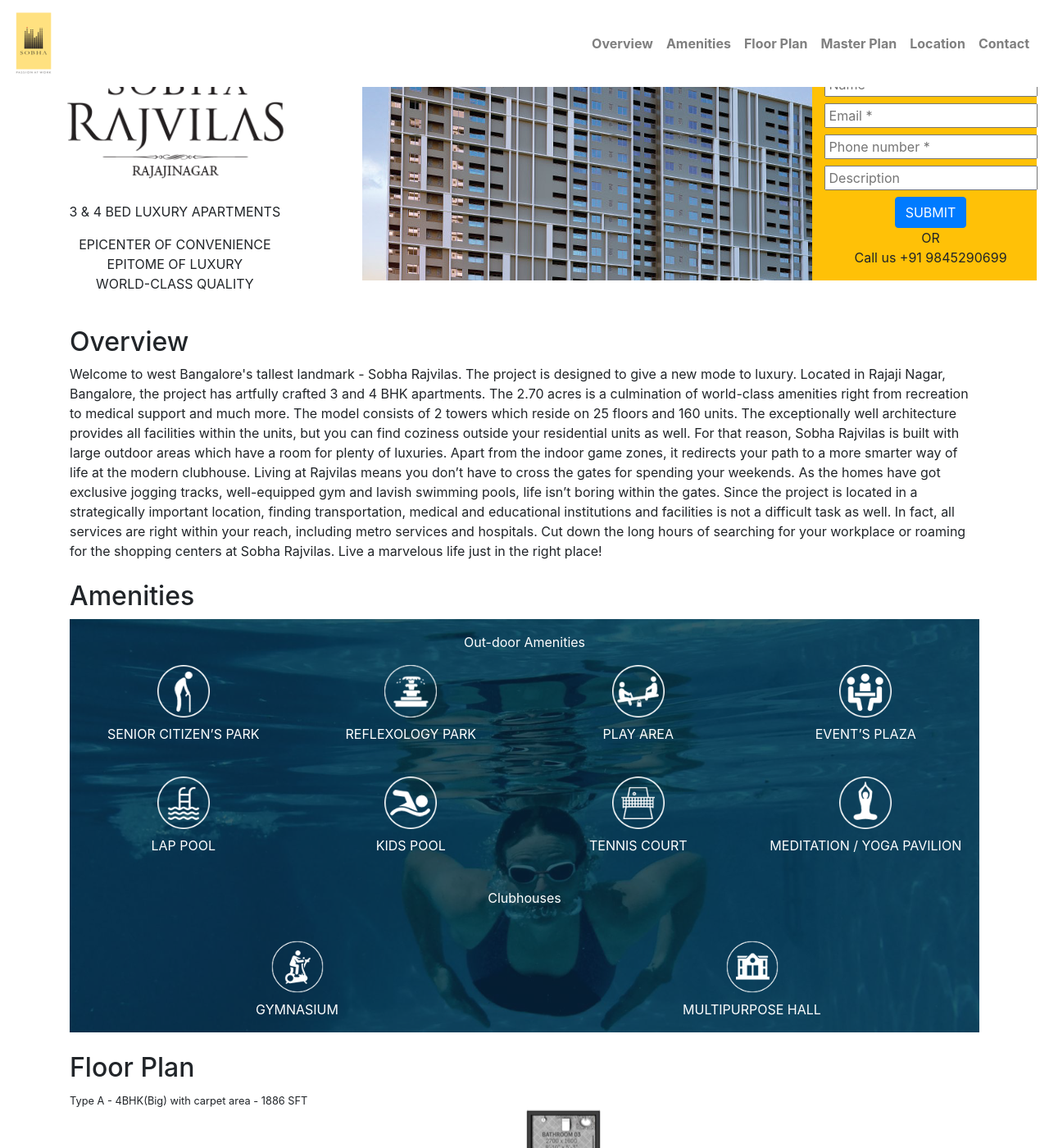
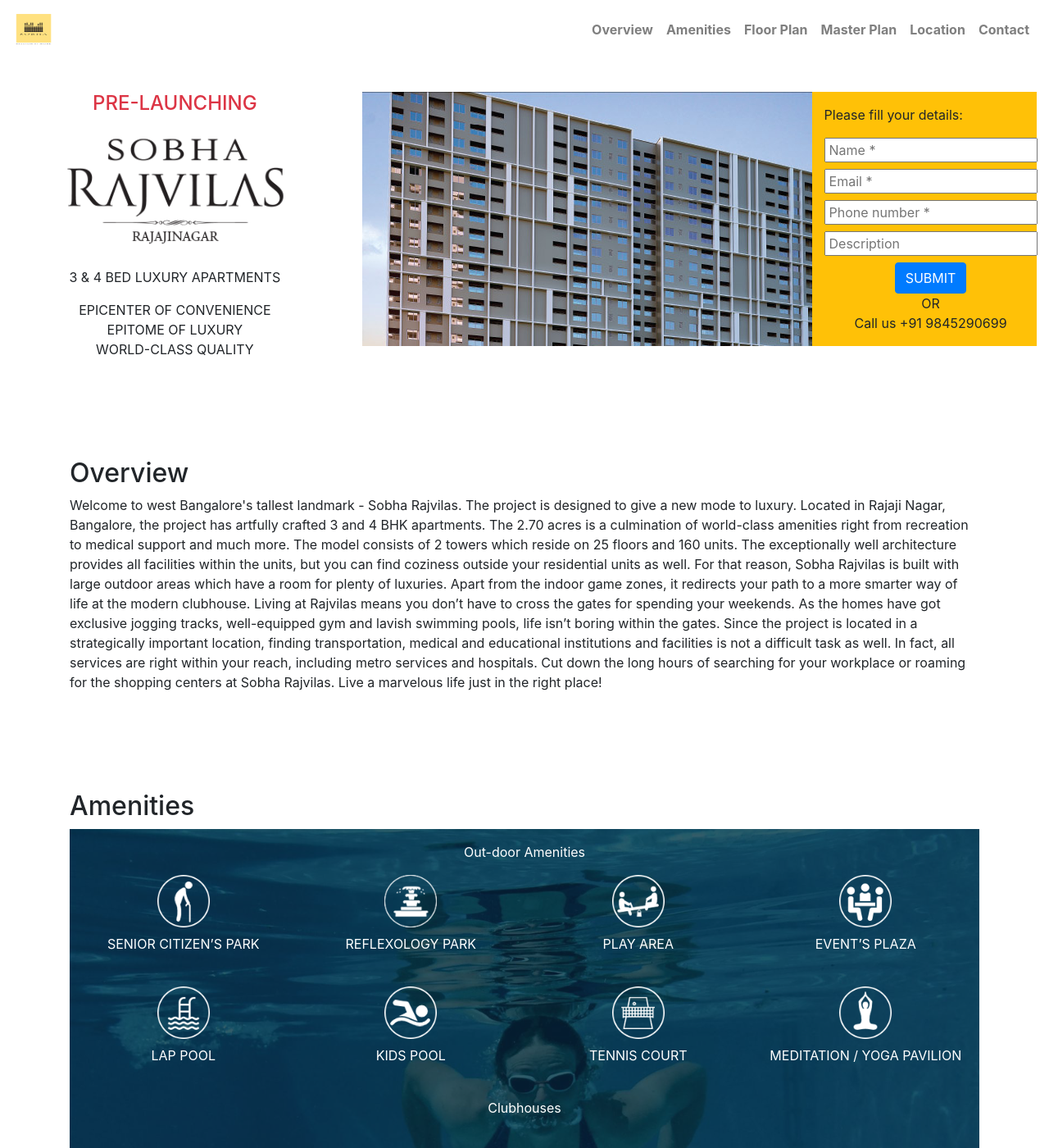
Before and after one commit to sinuprabhu/sobharajvilas, a Jekyll site: the page built from index.html, in a window 1280 px wide and 1400 px high. Shown: the whole window at 82% size. Built offline with Jekyll 4.4.1, drawn with Linux system fonts in a browser that asks for light colours; nearby versions of some CDN libraries.

Commit message:
design tweaks

```diff
--- a/_includes/header.html
+++ b/_includes/header.html
@@ -5,7 +5,7 @@
     <div class="container py-3 px-0">
       <nav class="navbar navbar-expand-lg bg-white navbar-light m-0 p-0 fixed-top" aria-expanded="false" role="menubar">
          <!-- Brand -->
-        <a role="link" href="/" class="navbar-brand text-center mr-0"> <img src="/assets/images/logo-new.png" alt="Sobha Rajvilas logo" width="50" height="80" class="my-2 ml-3"> </a>
+        <a role="link" href="/" class="navbar-brand text-center mr-0"> <img src="/assets/images/logo-new.png" alt="Sobha Rajvilas logo" width="50" height="40" class="my-2 ml-3"> </a>
         <!-- Toggler/collapsibe Button -->
         <button class="navbar-toggler" data-toggle="collapse" data-target="#collapsibleNavbar">
           <span class="navbar-toggler-icon"></span>
--- a/assets/css/custom/lead-webpage.scss
+++ b/assets/css/custom/lead-webpage.scss
@@ -19,7 +19,7 @@
 
 .container-fluid{
   section:before {
-    /*height: 80px;*/
+    height: 80px;
     content: "";
     display:block;
   }
```
